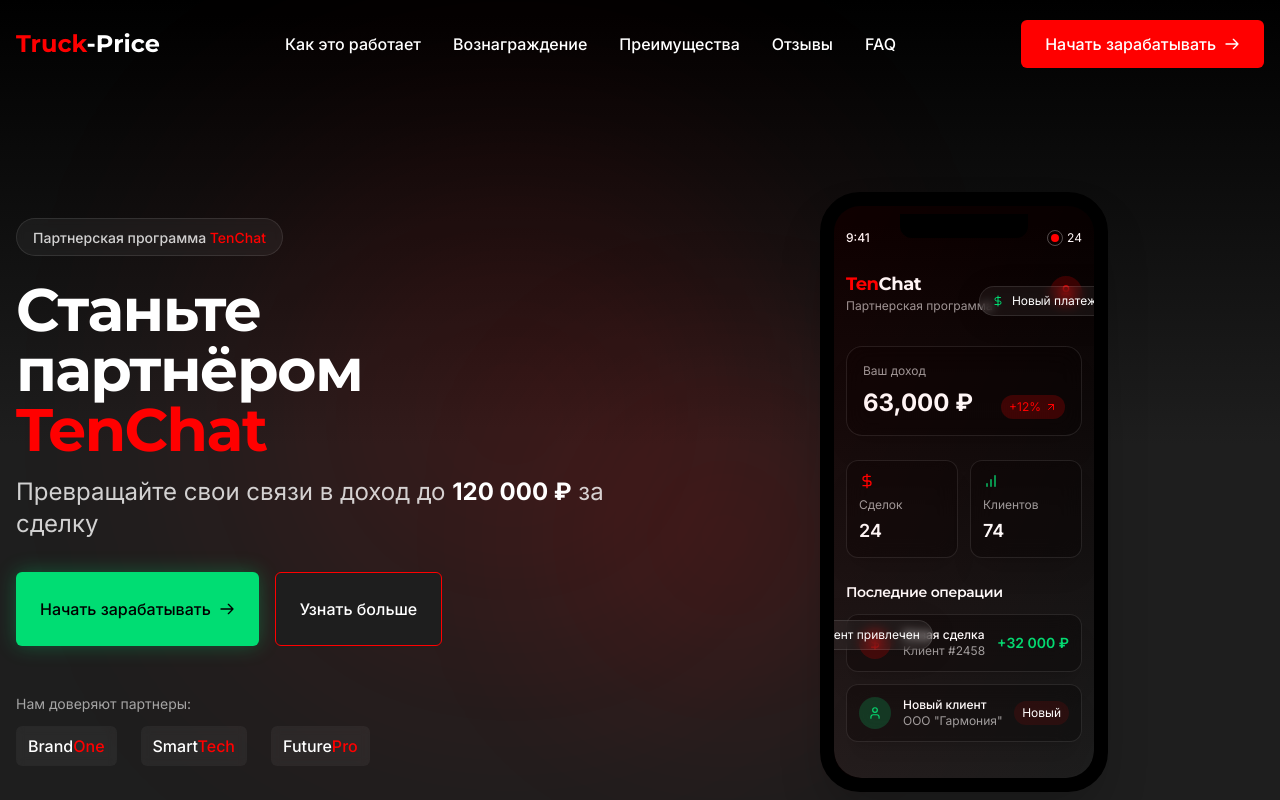
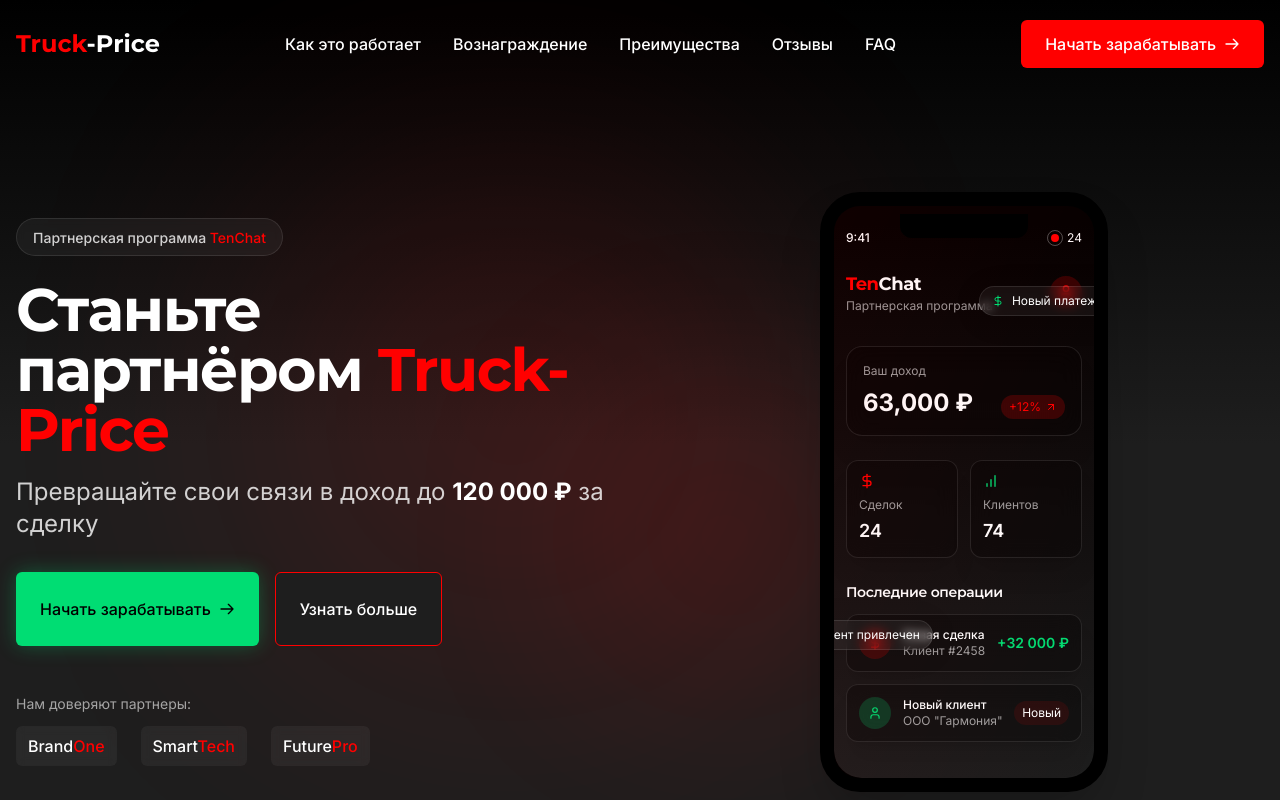
Before and after one commit to AlexeyKhD/truckprice-profit-launchpad, a React (Vite) app: page / in a window 1280 px wide. Shown: the top 800 px of the page. Built offline with nearby package versions, Linux system fonts and the light colour scheme.

Commit message:
Visual edit in Lovable
Edited UI in Lovable

```diff
--- a/src/components/Hero.tsx
+++ b/src/components/Hero.tsx
@@ -1,34 +1,31 @@
-
 import { Button } from "./ui-extensions/Button";
 import MobilePreview from "./MobilePreview";
 import { useEffect, useState } from "react";
 import { ChevronDown } from "lucide-react";
-
 const Hero = () => {
   const [isVisible, setIsVisible] = useState(false);
-
   useEffect(() => {
     const timeout = setTimeout(() => {
       setIsVisible(true);
     }, 100);
-
     return () => clearTimeout(timeout);
   }, []);
-
   const scrollToHowItWorks = () => {
     const section = document.getElementById("how-it-works");
-    section?.scrollIntoView({ behavior: "smooth" });
+    section?.scrollIntoView({
+      behavior: "smooth"
+    });
   };
-
-  return (
-    <section className="relative min-h-screen pt-24 overflow-hidden">
+  return <section className="relative min-h-screen pt-24 overflow-hidden">
       {/* Background gradient */}
       <div className="absolute inset-0 bg-gradient-to-b from-black via-tenchat-darkgray to-tenchat-darkgray -z-10"></div>
 
       {/* Animated particles/dots */}
       <div className="absolute inset-0 overflow-hidden -z-5">
         <div className="absolute top-1/4 left-1/4 w-96 h-96 bg-tenchat-red/30 rounded-full filter blur-[150px] animate-pulse-light"></div>
-        <div className="absolute bottom-1/4 right-1/3 w-64 h-64 bg-tenchat-red/20 rounded-full filter blur-[120px] animate-pulse-light" style={{ animationDelay: "1s" }}></div>
+        <div className="absolute bottom-1/4 right-1/3 w-64 h-64 bg-tenchat-red/20 rounded-full filter blur-[120px] animate-pulse-light" style={{
+        animationDelay: "1s"
+      }}></div>
       </div>
 
       <div className="container mx-auto px-4">
@@ -39,7 +36,7 @@ const Hero = () => {
                 <span className="text-sm font-medium text-white/80">Партнерская программа <span className="text-tenchat-red">TenChat</span></span>
               </div>
               <h1 className="text-4xl md:text-5xl lg:text-6xl font-bold text-white leading-tight mb-4">
-                Станьте партнёром <span className="text-tenchat-red">TenChat</span>
+                Станьте партнёром <span className="text-tenchat-red">Truck-Price</span>
               </h1>
               <p className="text-xl md:text-2xl text-white/80 leading-relaxed">
                 Превращайте свои связи в доход до <span className="font-bold text-white">120 000 ₽</span> за сделку
@@ -77,17 +74,11 @@ const Hero = () => {
         </div>
 
         <div className="absolute bottom-10 left-1/2 -translate-x-1/2 animate-bounce z-10">
-          <button
-            onClick={scrollToHowItWorks}
-            className="text-white/50 hover:text-white transition-colors"
-            aria-label="Scroll down"
-          >
+          <button onClick={scrollToHowItWorks} className="text-white/50 hover:text-white transition-colors" aria-label="Scroll down">
             <ChevronDown size={32} />
           </button>
         </div>
       </div>
-    </section>
-  );
+    </section>;
 };
-
 export default Hero;
```
